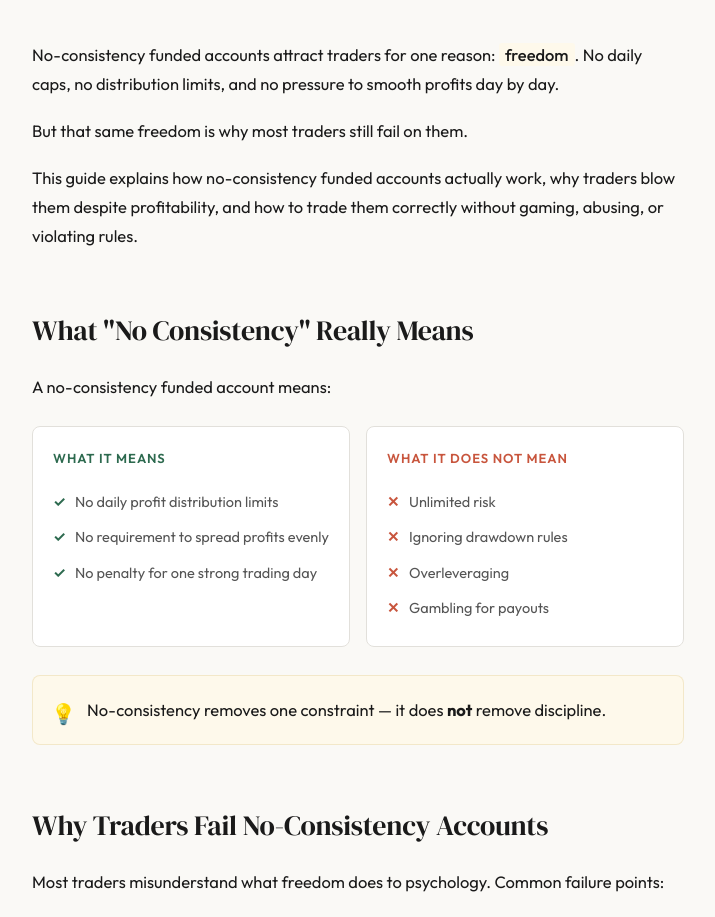
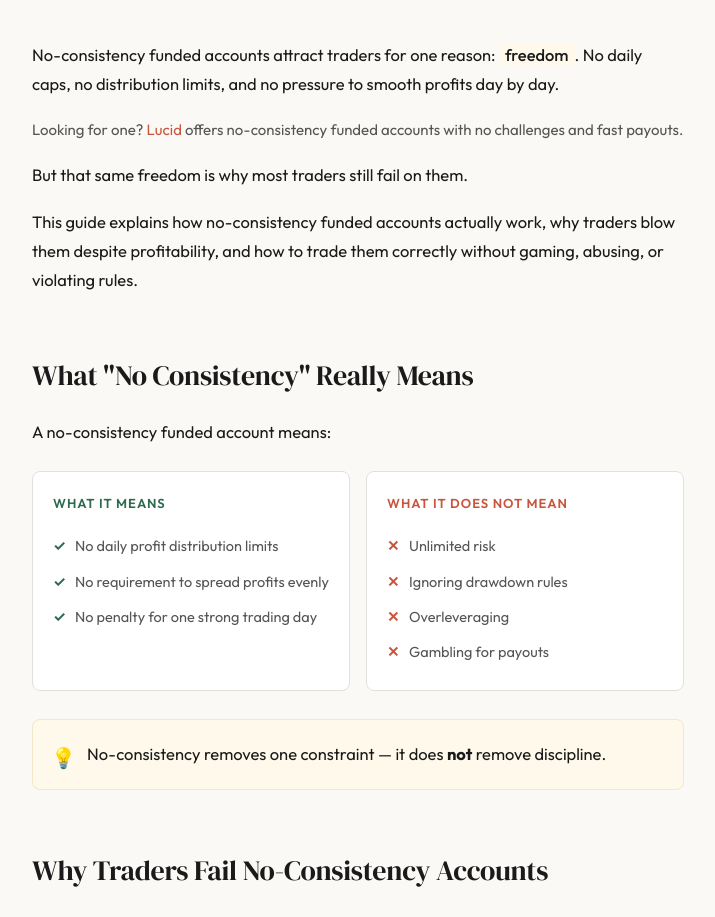
Before and after one commit to x0BlueDarkIce/noconfun, a plain HTML site: page index.html in a window 1280 px wide. Shown: the part 880-1797 px from the top of the page, without its empty margins (282-997 px from the left). Drawn offline with Linux system fonts and the light colour scheme.

Commit message:
Add files via upload

```diff
--- a/index.html
+++ b/index.html
@@ -600,6 +600,8 @@
     <!-- Intro -->
     <p>No-consistency funded accounts attract traders for one reason: <span class="highlight">freedom</span>. No daily caps, no distribution limits, and no pressure to smooth profits day by day.</p>
 
+    <p style="font-size:15px; color:var(--text-secondary);">Looking for one? <a href="https://lucidtrading.com/ref/vedictrades/" target="_blank">Lucid</a> offers no-consistency funded accounts with no challenges and fast payouts.</p>
+
     <p>But that same freedom is why most traders still fail on them.</p>
 
     <p>This guide explains how no-consistency funded accounts actually work, why traders blow them despite profitability, and how to trade them correctly without gaming, abusing, or violating rules.</p>
```
